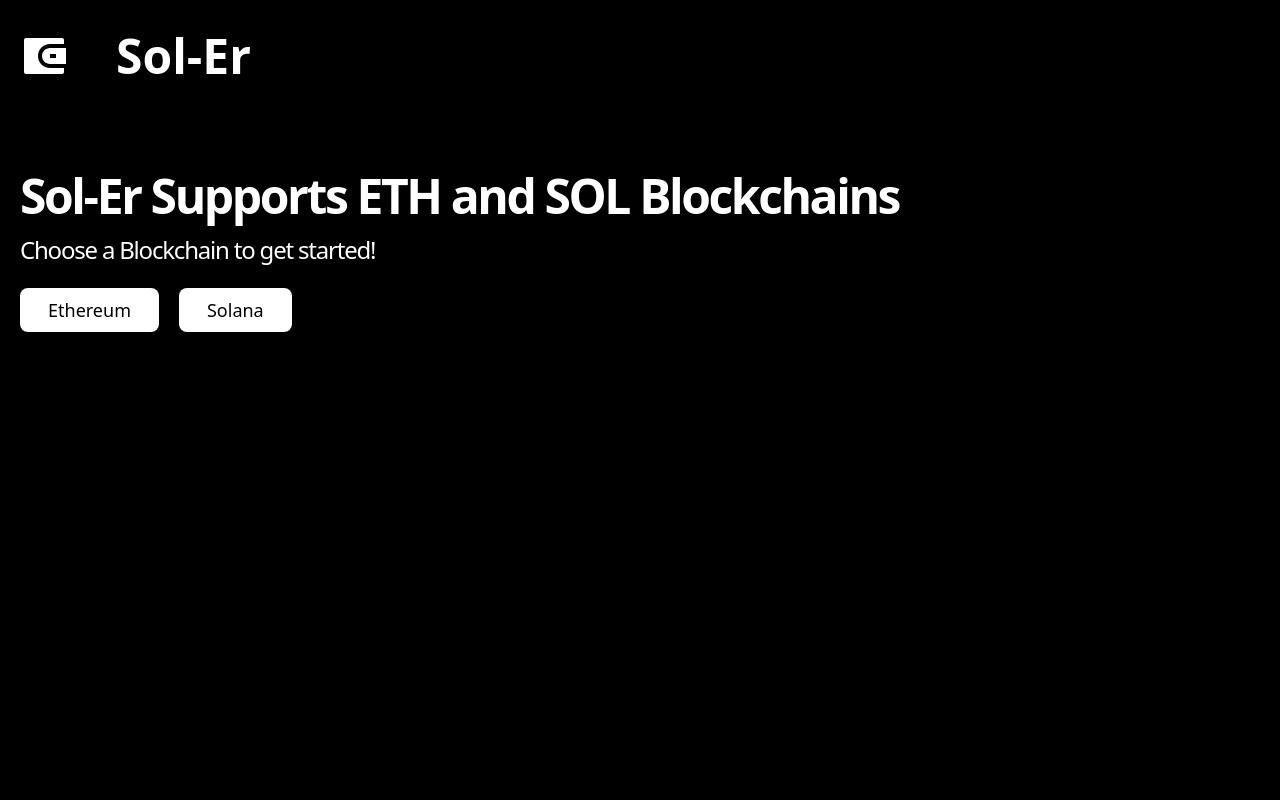
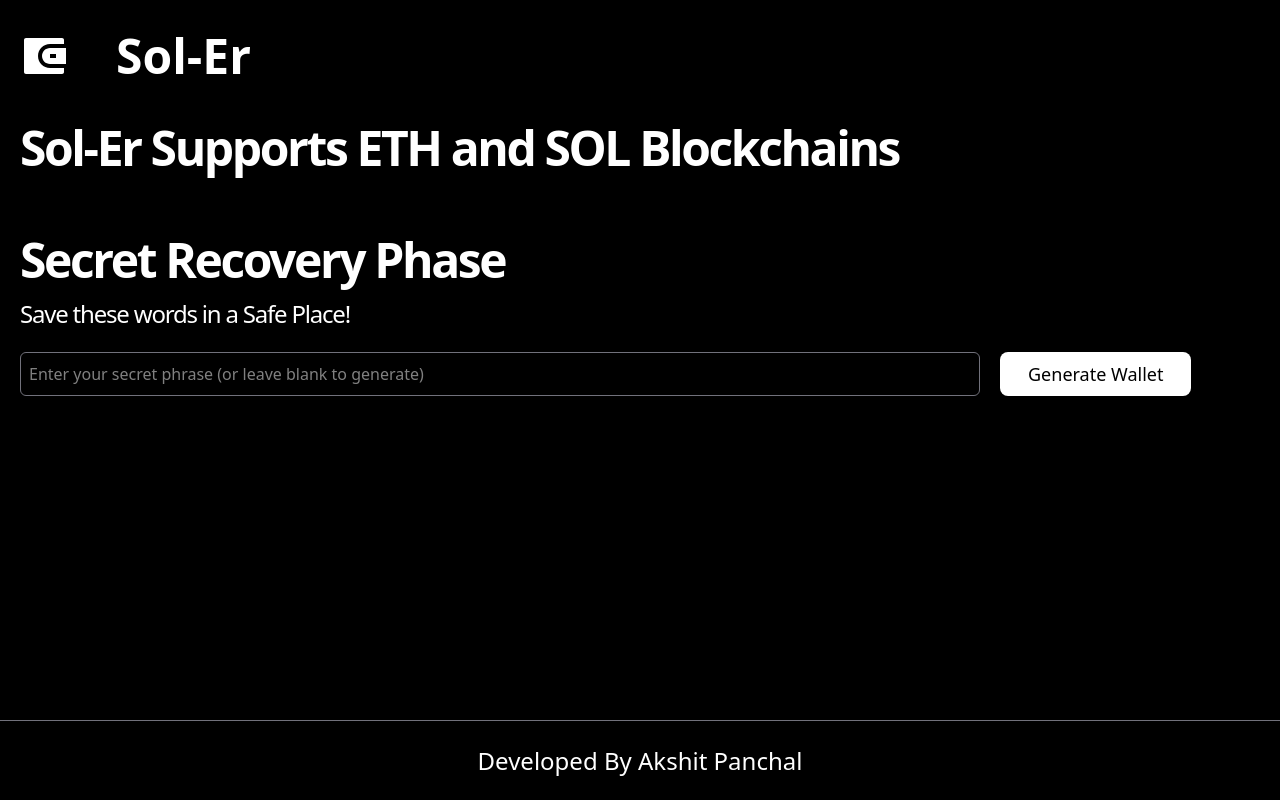
Before and after one commit to akshit9389/HdWallet, a React (Vite) app: page / in a window 1280 px wide. Built offline with nearby package versions, Linux system fonts and the light colour scheme.

Commit message:
Seed Showing nd generated Successfully

```diff
--- a/src/App.jsx
+++ b/src/App.jsx
@@ -10,9 +10,9 @@ function App() {
   return (
     <div className='absolute bg-black text-white w-full h-screen '>
       <Nav />
-      { land === true ? <Landing switchL = {setLanding} /> : <Seed />}
-
-      {/* <Footer /> */}
+      <Landing />
+      <Seed />
+      <Footer />
     </div>
   )
 }
--- a/src/components/Landing.jsx
+++ b/src/components/Landing.jsx
@@ -1,15 +1,10 @@
 import React from 'react'
 
-const Landing = ({switchL}) => {
+const Landing = () => {
   return (
-    <div className='mt-[10rem] px-5 '>
+    <div className='mt-[7rem] px-5 '>
         <div className='heading text-[3rem] font-semibold tracking-tighter '>
             Sol-Er Supports ETH and SOL Blockchains
-        </div>
-        <div className='subheading text-[1.5rem] tracking-tighter '>Choose a Blockchain to get started!</div>
-        <div className='buttons flex mt-5 gap-5 '>
-            <button onClick={() => switchL(false)} className='bg-white text-black px-7 py-2 rounded-lg text-lg cursor-pointer' >Ethereum</button>
-            <button onClick={() => switchL(false)} className='bg-white text-black px-7 py-2 rounded-lg text-lg cursor-pointer '>Solana</button>
         </div>
     </div>
   )
--- a/src/components/Seed.jsx
+++ b/src/components/Seed.jsx
@@ -1,28 +1,51 @@
 import React, { useState } from 'react'
 import { generateMnemonic } from 'bip39';
+import Seed1 from './Seed1';
 
 function Seed() {
     const [mnemonic, setMnemonic] = useState("")
     const mnemo = async () => {
-        if (mnemonic === "") {
+        if (mnemonic.trim() === "") {
             const mn = await generateMnemonic();
             setMnemonic(mn);
         }
+        if(!seedgen){setSeedgen(true)}
     }
+    const [seedgen, setSeedgen] = useState(false)
+
+
   return (
-    <div className="mt-[10rem] px-5 ">
+    <div className="mt-[2.5rem] px-5 ">
       <div className="heading text-[3rem] font-semibold tracking-tighter ">
-        Secret Recovery Phase
+        {seedgen ? "Your Secret Phrase" : "Secret Recovery Phase"}
       </div>
       <div className="subheading text-[1.5rem] tracking-tighter ">
         Save these words in a Safe Place!
       </div>
-      <div className="buttons flex mt-5 gap-5 justify-start">
-        <input value={mnemonic} type="text" className='border-1 border-zinc-500 rounded-md w-[75vw] p-2' placeholder='Enter your secret phrase (or leave blank to generate)' />
-        <button onClick={mnemo}  className="bg-white text-black px-7 py-2 rounded-lg text-lg cursor-pointer">
-          Generate Wallet
-        </button>
-      </div>
+      {!seedgen && (
+        <div className="buttons flex mt-5 gap-5 justify-start">
+          <input
+            value={mnemonic}
+            onChange={(e) => setMnemonic(e.target.value)}
+            type="text"
+            className="border-1 border-zinc-500 rounded-md w-[75vw] p-2"
+            placeholder="Enter your secret phrase (or leave blank to generate)"
+          />
+          <button
+            onClick={mnemo}
+            className="bg-white text-black px-7 py-2 rounded-lg text-lg cursor-pointer"
+          >
+            Generate Wallet
+          </button>
+        </div>
+      )}
+      {seedgen && (
+        <div className="w-full flex gap-3 justify-between items-center flex-wrap   min-h-[15vh] p-5 mt-2 border-1 border-zinc-600 rounded-md ">
+          {mnemonic.split(" ").map((m, index) => (
+            <Seed1 data={m} />
+          ))}
+        </div>
+      )}
     </div>
   );
 }
--- /dev/null
+++ b/src/components/Seed1.jsx
@@ -0,0 +1,11 @@
+import React from 'react'
+
+function Seed1({ data }) {
+  return (
+    <div className='border-1 border-zinc-700 w-fit uppercase px-4 text-lg rounded-md bg-zinc-900' >
+        {data}
+    </div>
+  )
+}
+
+export default Seed1
```
